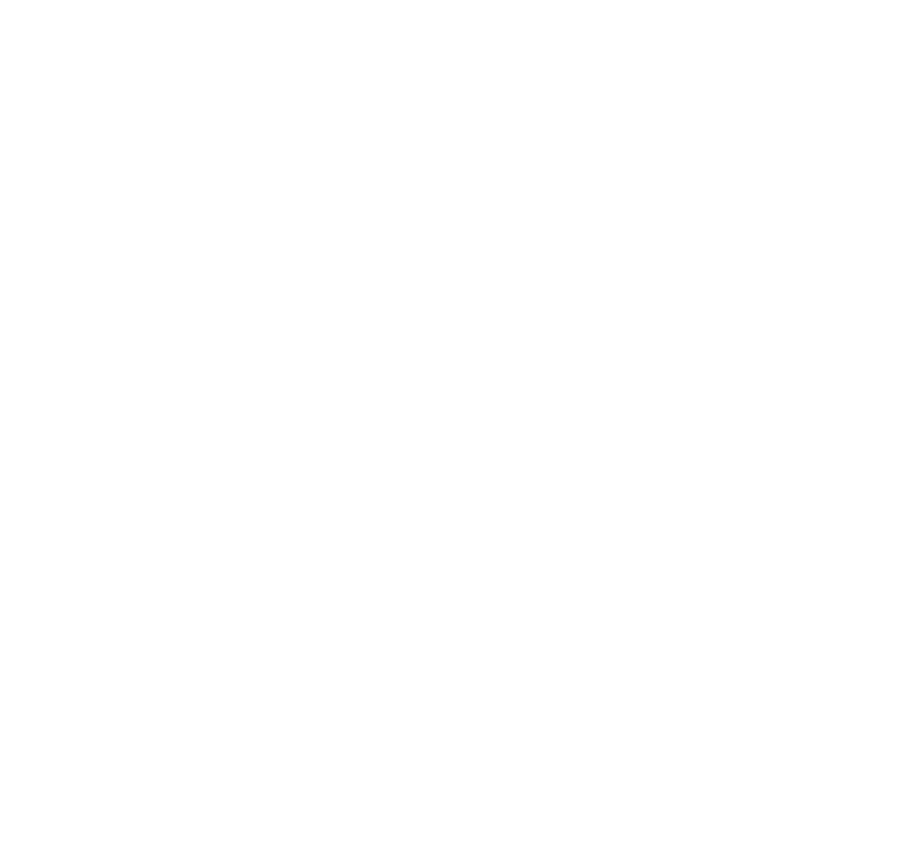
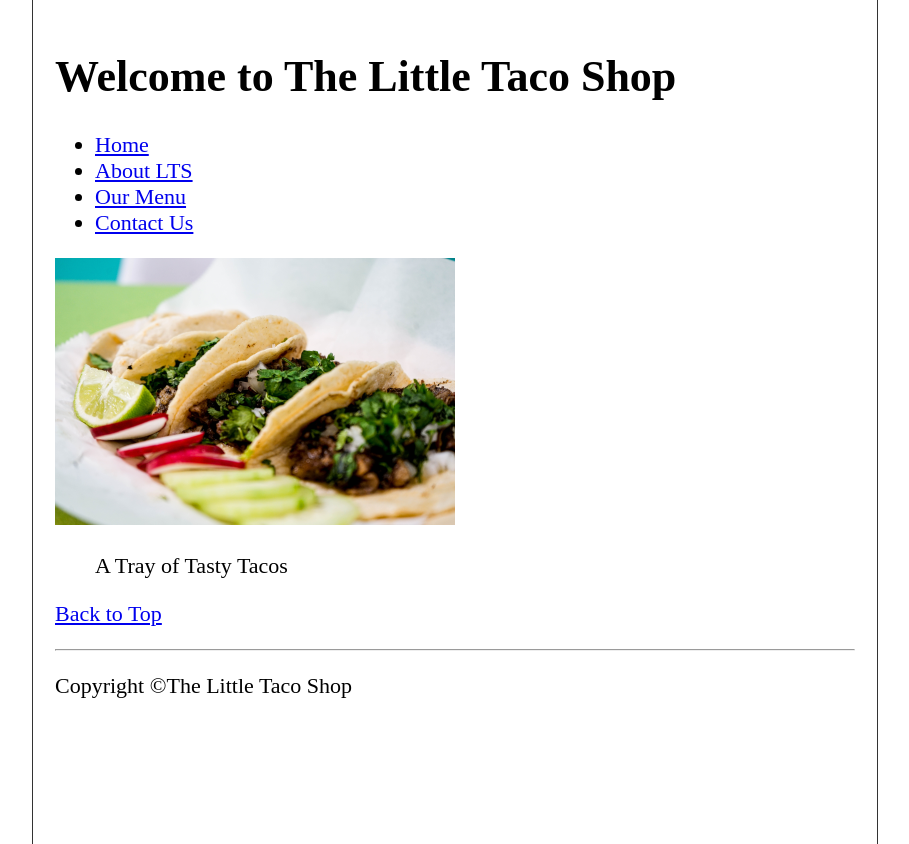
Before and after one commit to TotallyMoxie/HTML_TACO_PROJECT, a plain HTML site: page hours.html in a window 1280 px wide. Shown: the whole page, without its empty margins (185-1094 px from the left). Before the commit the page ends 800 px from the top, so only its background shows below. Drawn offline with Linux system fonts and the light colour scheme.

Commit message:
added links back to home page as well as to yet to be made contact page, and links to the about and menu sections. New image added.

```diff
--- a/hours.html
+++ b/hours.html
@@ -0,0 +1,49 @@
+<!DOCTYPE html>
+<html lang="en">
+  <head>
+    <meta charset="UTF-8">
+    <meta name="author" content="Little Taco Shop">
+    <meta name="description" content="This is a list of our store hours.">
+    <title>Store Hours</title>
+    <link rel="icon" href="favicon.ico" type="image/x-icon">
+    <link rel="stylesheet" href="css/style.css" type="text/css">
+  </head>
+  <body>
+    <body>
+      <header>
+        <h1>Welcome to The Little Taco Shop</h1>
+        <nav aria-label="primary_navigation">
+          <ul>
+            <li>
+              <a href="index.html">Home</a>
+            </li>
+            <li>
+              <a href="index.html#about">About LTS</a>
+            </li>
+            <li>
+              <a href="index.html#menu">Our Menu</a>
+            </li>
+            <li>
+              <a href="contact.html">Contact Us</a>
+            </li>
+          </ul>
+        </nav>
+        <img src="img/tacos_tray_400x267.png" alt="Taco Tray" title="Three beautiful tacos." width="400" height="267">
+        <figure>
+          <figcaption>A Tray of Tasty Tacos</figcaption>
+        </figure>
+      </header>
+
+    <p>
+      <a href="#">Back to Top</a>
+    </p>
+
+    <hr>
+
+    <footer>
+      <p>
+        Copyright &copy;The Little Taco Shop
+      </p>
+    </footer>
+  </body>
+</html>
```
Also changed, not shown: index.html (+5 -5 lines).
